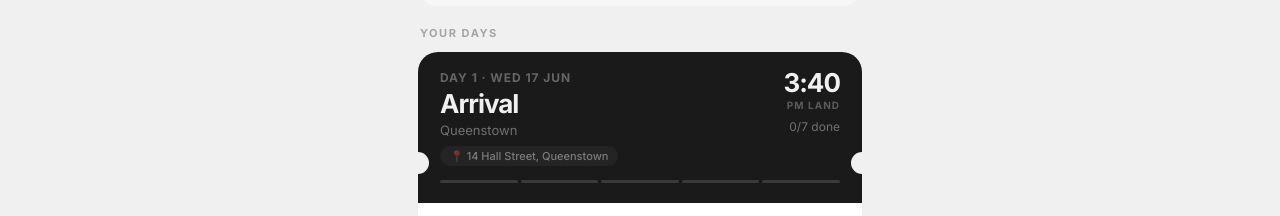
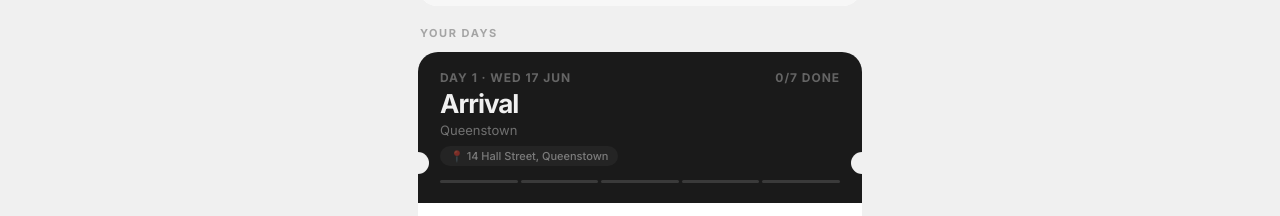
Before and after one commit to weasley-au/nz-trip-app, a React (Create React App) app: page / in a window 1280 px wide. Shown: the part 402-618 px from the top of the page. Built offline with nearby package versions, Linux system fonts and the light colour scheme.

Commit message:
fix done count inline with date row

```diff
--- a/src/App.js
+++ b/src/App.js
@@ -315,9 +315,11 @@ function TripPage({ checked, onToggle }) {
             <div style={{ borderRadius: 20, overflow: "hidden", background: S.dark }}
               onClick={() => setExpanded(e => ({ ...e, [day.id]: !e[day.id] }))}>
               <div style={{ padding: "18px 22px 20px", cursor: "pointer" }}>
-                <div style={{ display: "flex", justifyContent: "space-between", alignItems: "flex-start", marginBottom: 14 }}>
-                  <div>
-                    <div style={{ fontSize: 12, fontWeight: 700, letterSpacing: "0.08em", textTransform: "uppercase", color: "#F0F0F0", opacity: 0.35, marginBottom: 6 }}>{day.dayNum} · {day.date}</div>
+                <div style={{ marginBottom: 14 }}>
+                  <div style={{ display: "flex", justifyContent: "space-between", alignItems: "center", marginBottom: 6 }}>
+                    <div style={{ fontSize: 12, fontWeight: 700, letterSpacing: "0.08em", textTransform: "uppercase", color: "#F0F0F0", opacity: 0.35 }}>{day.dayNum} · {day.date}</div>
+                    <div style={{ fontSize: 12, fontWeight: 700, letterSpacing: "0.08em", textTransform: "uppercase", color: "#F0F0F0", opacity: 0.35 }}>{dayDone}/{day.activities.length} done</div>
+                  </div>
                   <div style={{ fontSize: 26, fontWeight: 700, color: "#F0F0F0", letterSpacing: -1, lineHeight: 1, marginBottom: 5 }}>{day.name}</div>
                   <div style={{ fontSize: 13, color: "#F0F0F0", opacity: 0.4 }}>{day.meta}</div>
                   {day.accom && (
@@ -327,12 +329,6 @@ function TripPage({ checked, onToggle }) {
                       📍 {day.accom}
                     </a>
                   )}
-                  </div>
-                  <div style={{ textAlign: "right" }}>
-                    <div style={{ fontSize: 26, fontWeight: 700, color: "#F0F0F0", letterSpacing: -1, lineHeight: 1 }}>{day.driveVal}</div>
-                    <div style={{ fontSize: 10, fontWeight: 700, color: "#F0F0F0", opacity: 0.3, letterSpacing: "0.1em", textTransform: "uppercase", marginTop: 3 }}>{day.driveUnit}</div>
-                    <div style={{ fontSize: 12, color: "#F0F0F0", opacity: 0.4, marginTop: 8 }}>{dayDone}/{day.activities.length} done</div>
-                  </div>
                 </div>
                 <div style={{ display: "flex", gap: 3 }}>
                   {Array.from({ length: day.dotsTotal }).map((_, i) => (
@@ -427,7 +423,7 @@ function TodoPage({ checked, onToggle }) {
                 <div style={{ background: S.card, padding: "0 22px", borderTop: "1.5px dashed rgba(240,240,240,0.15)" }}>
                   {group.items.map((item, idx) => (
                     <div key={item.id} style={{ borderBottom: idx < group.items.length - 1 ? "1px solid rgba(26,26,26,0.07)" : "none" }}>
-                      <ActivityRow id={item.id} time={item.cat} name={item.name} badge={item.badge} badgeType={item.badgeType} checked={!!checked[item.id]} onToggle={() => onToggle(item.id)} />
+                      <ActivityRow id={item.id} time={item.cat} name={item.name} badge="" badgeType={item.badgeType} checked={!!checked[item.id]} onToggle={() => onToggle(item.id)} />
                     </div>
                   ))}
                   {addingTo === group.id ? (
@@ -587,7 +583,7 @@ function BudgetPage({ expenses, onAdd, onDelete, budget, onSetBudget }) {
       <div style={{ position: "relative", marginBottom: 12 }}>
         <div style={{ background: S.card, borderRadius: 20, overflow: "hidden" }}>
           <div style={{ padding: "20px 22px" }}>
-            <div style={{ fontSize: 11, fontWeight: 700, letterSpacing: "0.1em", textTransform: "uppercase", color: S.text, opacity: 0.3, marginBottom: 14 }}>Jun 17–23</div>
+
             <div style={{ marginBottom: 18 }}>
                 <div style={{ fontSize: 13, color: S.text, opacity: 0.4, marginBottom: 5 }}>Total spent</div>
                 <div style={{ fontSize: 38, fontWeight: 800, color: S.text, letterSpacing: -2, lineHeight: 1 }}>
```
Lines whose indentation alone changed are shown as unchanged.
